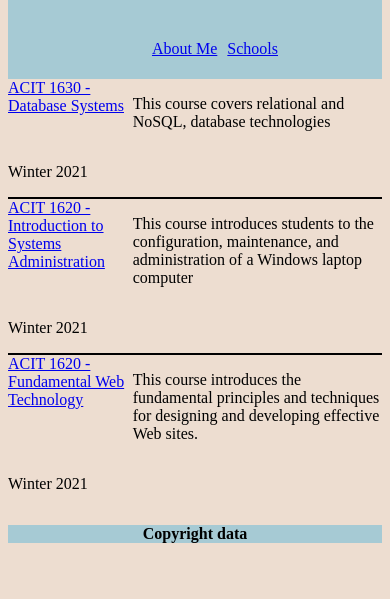
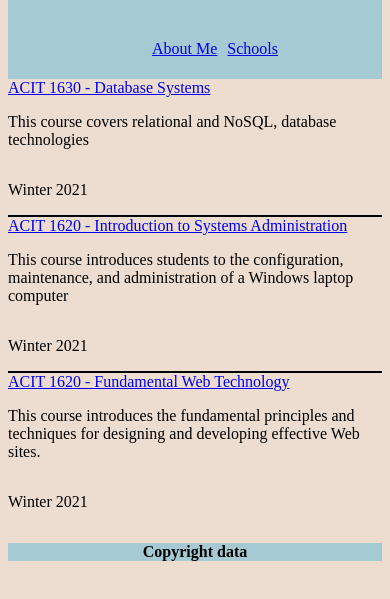
Before and after one commit to chahoi/personal_website, a plain HTML site: page misc/courses.html in a window 390 px wide. Shown: the part 61-660 px from the top of the page. Drawn offline with Linux system fonts and the light colour scheme.

Commit message:
add flex when screen size is less or equal to 600px width

```diff
--- a/css/stylesheet.css
+++ b/css/stylesheet.css
@@ -52,36 +52,32 @@ footer{
 #index_font{
     font-family: Montserrat, sans-serif;
 }
+.courseYear{
 
-/* div{
-    display: grid;
-    grid-template-columns: 1fr 2fr;
-    grid-template-rows: 1fr;
 }
 
-div ul li p .courseOutline{
-    grid-row: 2;
-} */
 
 .listBorder{
     display: grid;
     grid-template-columns: 1fr 2fr;
 }
 
-.courseOutline{
-    grid-area: ;
-}
 
 .listBorderBottom{
 
     border-bottom: black solid 2px;
 }
 
-main div ul{
- list-style-type: none;
-}
 
 
-@media screen and (min-width: 600px) {
+
+@media screen and (max-width: 600px) {
+    .listBorder{
+        display: flex;
+        flex-direction: column;
+    }
+    .courseYear{
+        order: 0;
+    }
 
 }
```
